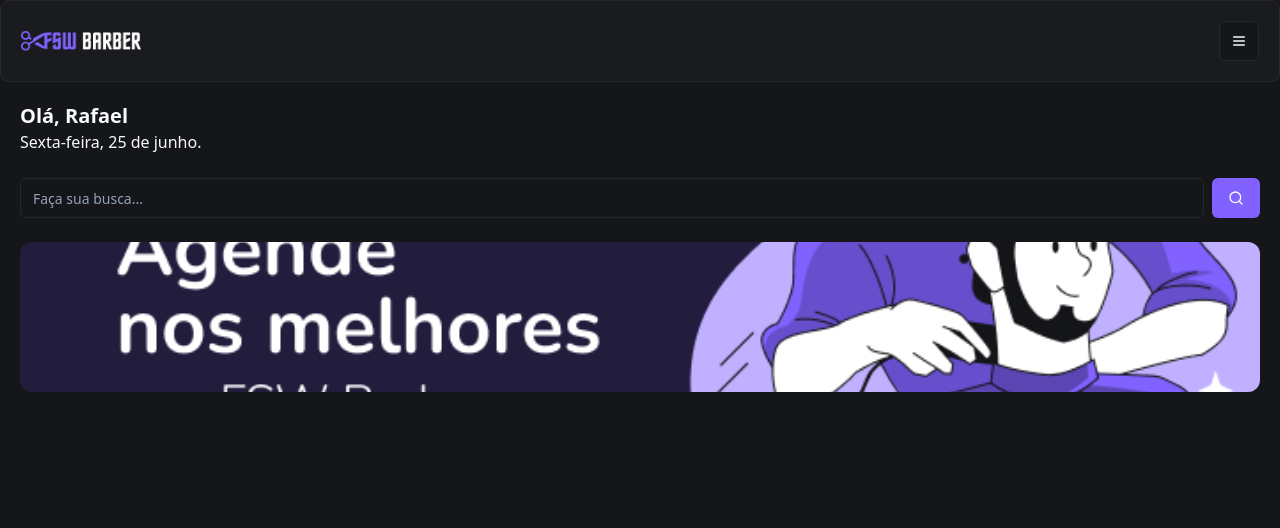
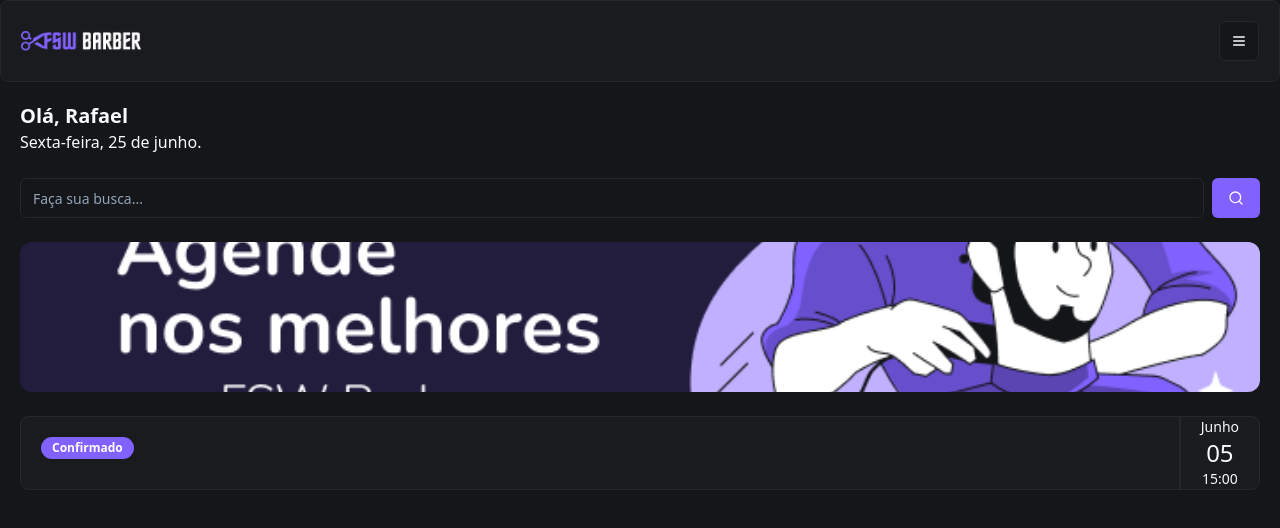
Before and after one commit to Fafaew/barber-sass, a Next.js app: page / in a window 1280 px wide. Shown: the top 528 px of the page. Built offline with nearby package versions, Linux system fonts and the light colour scheme.

Commit message:
added booking item

```diff
--- a/app/page.tsx
+++ b/app/page.tsx
@@ -4,6 +4,8 @@
 import { Button } from "./_components/ui/button"
 import { SearchIcon } from "lucide-react"
 import Image from "next/image"
+import { Card, CardContent } from "@/components/ui/card"
+import { Badge } from "@/components/ui/badge"
 
 const Home = () => {
   return (
@@ -27,6 +29,23 @@
             className="rounded-xl object-cover"
           />
         </div>
+        <div>
+          {/* agendamento */}
+          <Card className="mt-6">
+            <CardContent className="flex justify-between p-0">
+              {/* ESQUERDA */}
+              <div className="flex flex-col gap-2 py-5 pl-5">
+                <Badge>Confirmado</Badge>
+              </div>
+              {/* DIREITA */}
+              <div className="flex flex-col items-center justify-center border-l-2 border-solid px-5">
+                <p className="text-sm">Junho</p>
+                <p className="text-2xl">05</p>
+                <p className="text-sm">15:00</p>
+              </div>
+            </CardContent>
+          </Card>
+        </div>
       </div>
     </div>
   )
--- /dev/null
+++ b/components/ui/badge.tsx
@@ -0,0 +1,36 @@
+import * as React from "react"
+import { cva, type VariantProps } from "class-variance-authority"
+
+import { cn } from "@/app/_lib/utils"
+
+const badgeVariants = cva(
+  "inline-flex items-center rounded-full border px-2.5 py-0.5 text-xs font-semibold transition-colors focus:outline-none focus:ring-2 focus:ring-ring focus:ring-offset-2",
+  {
+    variants: {
+      variant: {
+        default:
+          "border-transparent bg-primary text-primary-foreground hover:bg-primary/80",
+        secondary:
+          "border-transparent bg-secondary text-secondary-foreground hover:bg-secondary/80",
+        destructive:
+          "border-transparent bg-destructive text-destructive-foreground hover:bg-destructive/80",
+        outline: "text-foreground",
+      },
+    },
+    defaultVariants: {
+      variant: "default",
+    },
+  },
+)
+
+export interface BadgeProps
+  extends React.HTMLAttributes<HTMLDivElement>,
+    VariantProps<typeof badgeVariants> {}
+
+function Badge({ className, variant, ...props }: BadgeProps) {
+  return (
+    <div className={cn(badgeVariants({ variant }), className)} {...props} />
+  )
+}
+
+export { Badge, badgeVariants }
```
